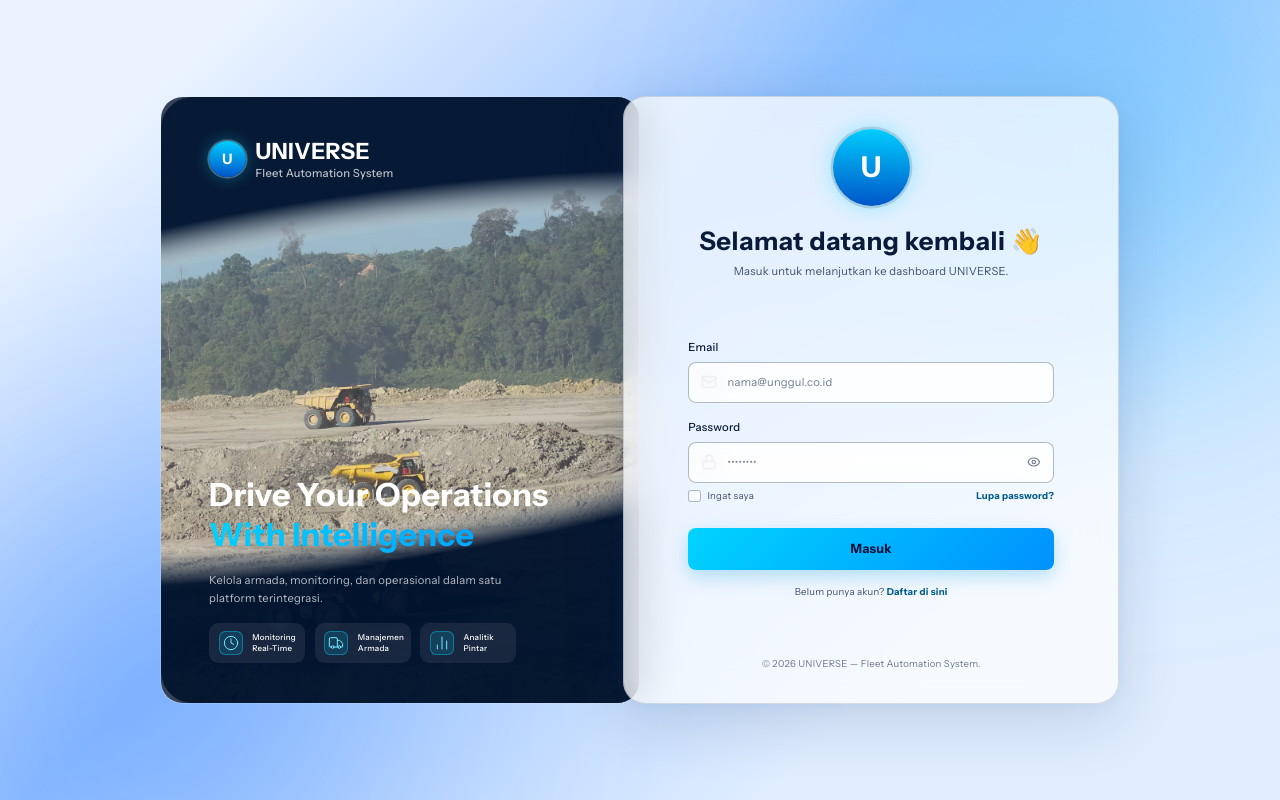
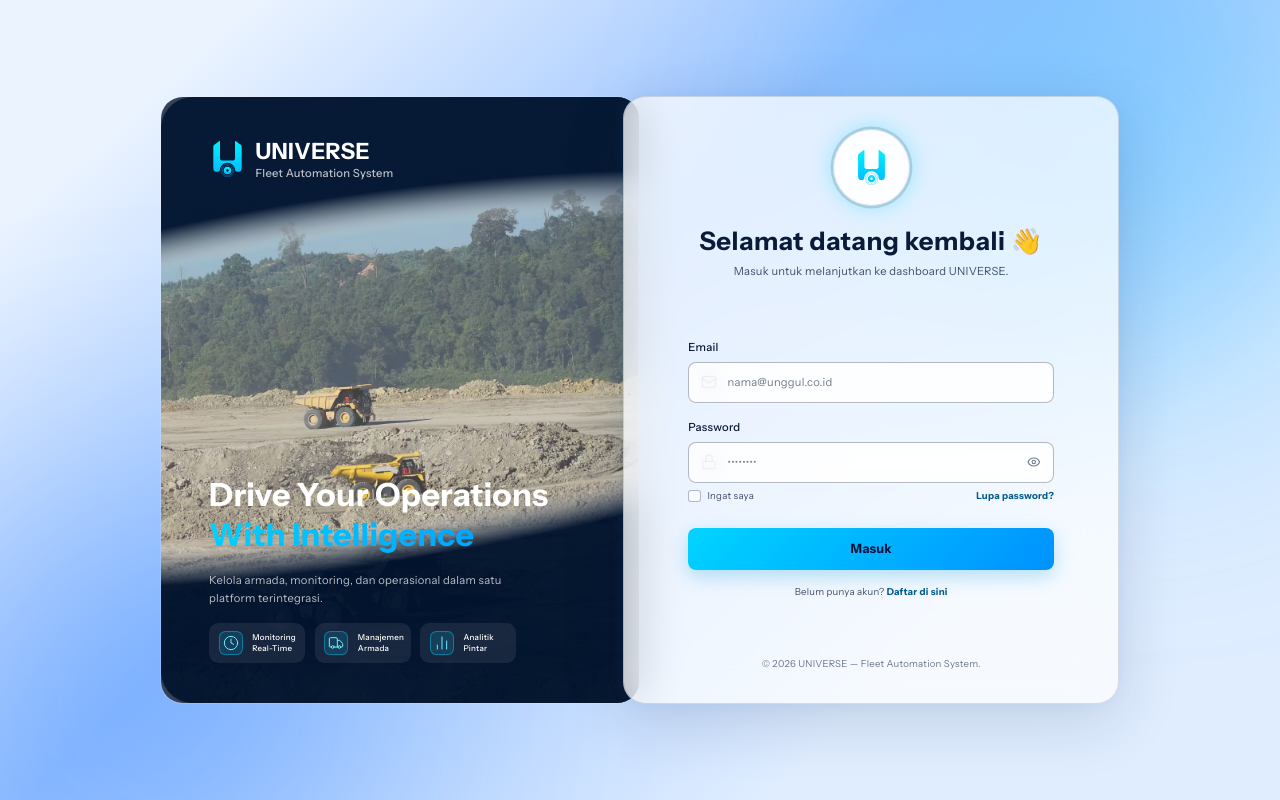
Before and after one commit to xarionstudio/universev2-frontend, a Next.js app: page /login in a window 1280 px wide. Built offline with nearby package versions, Linux system fonts and the light colour scheme.

Commit message:
feat: introduce reusable UniverseLogo and LogoBadge components and integrate them across UI layouts

```diff
--- a/app/display/_components/display-shell.tsx
+++ b/app/display/_components/display-shell.tsx
@@ -4,6 +4,7 @@ import * as React from "react";
 import { Megaphone, Monitor, WifiOff } from "lucide-react";
 
 import { cn } from "@/lib/utils";
+import { LogoBadge } from "@/components/ui/logo";
 
 /* Shell layar kiosk TV 16:9 (dilihat ±6 m) — kanvas tetap 1920×1080 di-letterbox
    via transform:scale(); jam real-time; pixel-shift anti burn-in; banner koneksi
@@ -124,9 +125,7 @@ export function DisplayShell({
         <div className="display-stage relative z-1 flex h-[1080px] [animation:pxshift_480s_steps(1)_infinite] flex-col gap-7 px-14 pt-10 pb-22">
           {/* header */}
           <header className="flex flex-none items-center gap-7">
-            <div className="grid size-16 flex-none place-items-center rounded-full bg-(image:--gradient-logo) text-[26px] font-bold text-white shadow-[0_0_0_3px_rgba(255,255,255,.28),0_0_28px_rgba(0,212,255,.4)]">
-              U
-            </div>
+            <LogoBadge className="size-16" logoClassName="size-8" />
             <div className="min-w-0">
               <h1 className="truncate text-[40px] leading-tight font-bold">
                 {title}
--- a/app/login/page-client.tsx
+++ b/app/login/page-client.tsx
@@ -21,6 +21,7 @@ import { useAppStore } from "@/components/providers/app-store";
 import { Spinner } from "@/components/ui/button";
 import { Checkbox } from "@/components/ui/checkbox";
 import { Input } from "@/components/ui/input";
+import { LogoBadge, UniverseLogo } from "@/components/ui/logo";
 
 /* Layout dua panel mengikuti referensi universe-2 (Figma 1512:2810):
    kartu 1200×760, panel kiri = foto armada + brand + hero + fitur,
@@ -96,9 +97,7 @@ export default function LoginPage() {
             <div className="relative z-10 flex h-full flex-col justify-between px-[60px] py-[50px]">
               {/* brand — kiri atas */}
               <div className="flex items-center gap-3">
-                <div className="grid size-[46px] flex-none place-items-center rounded-full bg-(image:--gradient-logo) text-lg font-bold text-white shadow-[0_0_0_2px_rgba(255,255,255,.28),0_0_20px_rgba(0,212,255,.4)]">
-                  U
-                </div>
+                <UniverseLogo priority className="size-[46px]" />
                 <div className="leading-tight">
                   <p className="text-[28px] font-bold tracking-(--tracking-brand)">
                     {appName}
@@ -149,9 +148,7 @@ export default function LoginPage() {
             <div className="flex h-full flex-col items-center justify-between px-20 py-10 max-lg:gap-8 max-lg:px-8">
               {/* logo + heading */}
               <div className="flex flex-col items-center gap-5 text-center">
-                <div className="grid size-24 place-items-center rounded-full bg-(image:--gradient-logo) text-4xl font-bold text-white shadow-[0_0_0_3px_var(--ring-avatar),0_0_28px_rgba(0,212,255,.4)]">
-                  U
-                </div>
+                <LogoBadge className="size-24" logoClassName="size-11" />
                 <div className="flex flex-col items-center gap-1">
                   <h2 className="text-[32px] font-bold tracking-(--tracking-brand)">
                     {t.loginWelcome}{" "}
--- a/app/register/page-client.tsx
+++ b/app/register/page-client.tsx
@@ -21,6 +21,7 @@ import { useI18n } from "@/lib/i18n";
 import { cn } from "@/lib/utils";
 import { useAppStore } from "@/components/providers/app-store";
 import { Input } from "@/components/ui/input";
+import { LogoBadge, UniverseLogo } from "@/components/ui/logo";
 import { Select } from "@/components/ui/select";
 
 /* Register dua panel mengikuti referensi universe-2 (kartu 1300×900):
@@ -111,9 +112,7 @@ export default function RegisterPage() {
           {/* bar atas: brand + kembali */}
           <div className="flex items-center justify-between px-10 py-6">
             <div className="flex items-center gap-3">
-              <div className="grid size-9 flex-none place-items-center rounded-full bg-(image:--gradient-logo) text-sm font-bold text-white shadow-[0_0_0_2px_rgba(255,255,255,.28),0_0_16px_rgba(0,212,255,.4)]">
-                U
-              </div>
+              <UniverseLogo className="size-9" />
               <div className="leading-tight">
                 <p className="text-xl font-bold tracking-(--tracking-brand)">
                   {appName}
@@ -224,9 +223,7 @@ export default function RegisterPage() {
 
             <div className="relative z-10 flex h-full flex-col justify-between px-[60px] py-[50px]">
               <div className="flex items-center gap-3">
-                <div className="grid size-[46px] flex-none place-items-center rounded-full bg-(image:--gradient-logo) text-lg font-bold text-white shadow-[0_0_0_2px_rgba(255,255,255,.28),0_0_20px_rgba(0,212,255,.4)]">
-                  U
-                </div>
+                <UniverseLogo priority className="size-[46px]" />
                 <div className="leading-tight">
                   <p className="text-[28px] font-bold tracking-(--tracking-brand)">
                     {appName}
@@ -274,9 +271,7 @@ export default function RegisterPage() {
           {/* ── panel kanan: form — overlap 20px di atas panel kiri ── */}
           <div className="absolute top-0 left-[570px] z-10 h-full w-[730px] rounded-panel glass-card max-lg:relative max-lg:left-0 max-lg:h-auto max-lg:w-full">
             <div className="flex h-full flex-col items-center px-10 py-[50px] max-lg:px-8">
-              <div className="grid size-[90px] place-items-center rounded-full bg-(image:--gradient-logo) text-3xl font-bold text-white shadow-[0_0_0_3px_var(--ring-avatar),0_0_28px_rgba(0,212,255,.4)]">
-                U
-              </div>
+              <LogoBadge className="size-[90px]" logoClassName="size-10" />
               <div className="mt-5 flex flex-col items-center gap-0.5 text-center">
                 <h2 className="text-[32px] font-bold tracking-(--tracking-brand)">
                   {t.regTitle}
--- /dev/null
+++ b/components/ui/logo.tsx
@@ -0,0 +1,45 @@
+import Image from "next/image";
+
+import { cn } from "@/lib/utils";
+
+/* Logo resmi UNIVERSE (public/logoV1.svg) — pengganti huruf "U" dummy */
+function UniverseLogo({
+  className,
+  priority,
+}: {
+  className?: string;
+  priority?: boolean;
+}) {
+  return (
+    <Image
+      src="/logoV1.svg"
+      alt="UNIVERSE"
+      width={60}
+      height={60}
+      priority={priority}
+      className={cn("flex-none", className)}
+    />
+  );
+}
+
+/* Lingkaran kaca ber-ring glow dengan logo di tengah — avatar auth & kiosk */
+function LogoBadge({
+  className,
+  logoClassName,
+}: {
+  className?: string;
+  logoClassName?: string;
+}) {
+  return (
+    <div
+      className={cn(
+        "grid flex-none place-items-center rounded-full border border-(--glass-2-border) bg-(--glass-2-fill) shadow-[0_0_0_3px_var(--ring-avatar),0_0_28px_rgba(0,212,255,.4)] backdrop-blur-md",
+        className
+      )}
+    >
+      <UniverseLogo className={logoClassName} />
+    </div>
+  );
+}
+
+export { UniverseLogo, LogoBadge };
```
